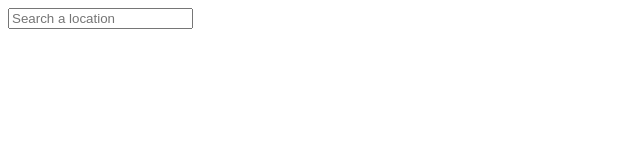
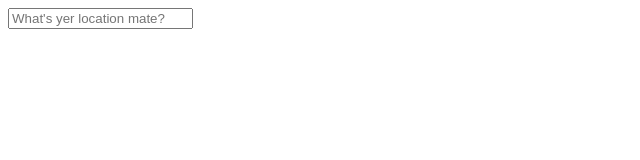
Before and after one commit to elishamutang/weatherApp, a plain HTML site: page src/template.html in a window 1280 px wide. Shown: the full height of the page, 0-640 px from the left. Drawn offline with nearby package versions, Linux system fonts and the light colour scheme.

Commit message:
[refactor] Changed placeholder.

```diff
--- a/src/template.html
+++ b/src/template.html
@@ -16,7 +16,7 @@
                     type="text"
                     id="search-location"
                     name="search-location"
-                    placeholder="Search a location"
+                    placeholder="What's yer location mate?"
                     required
                 />
             </form>
```
